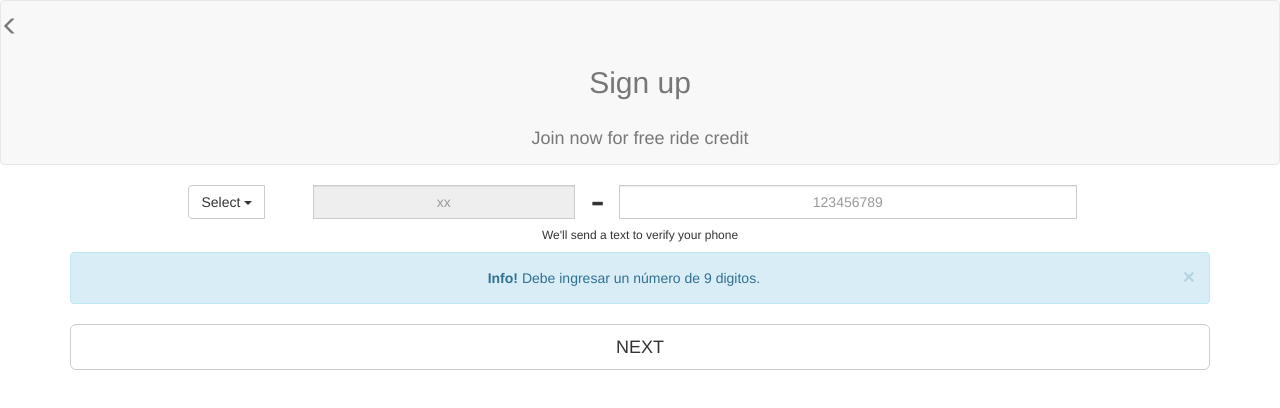
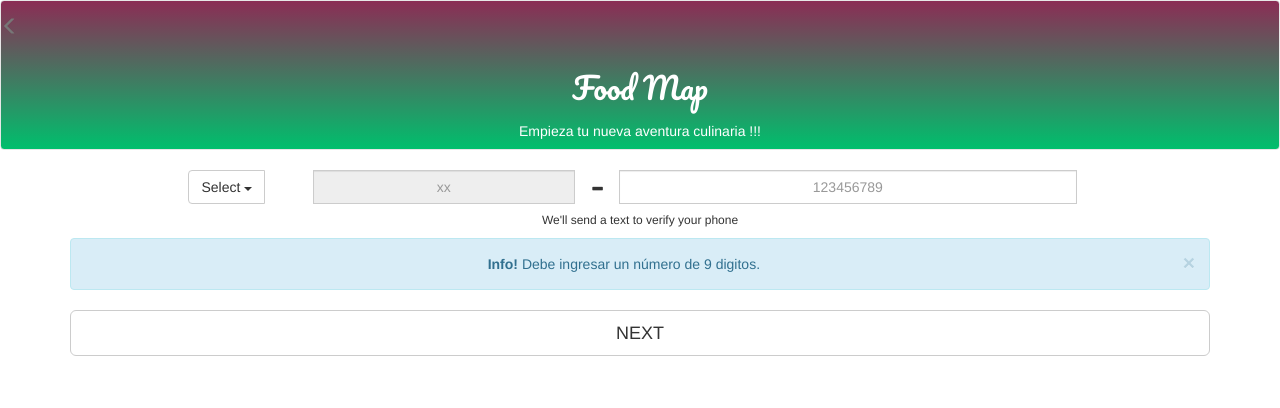
Before and after one commit to adayc/foodmap, a plain HTML site: page views/search.html in a window 1280 px wide. Drawn offline with Linux system fonts and the light colour scheme.

Commit message:
Nav de search.html

```diff
--- a/css/main.css
+++ b/css/main.css
@@ -57,12 +57,16 @@ justify-content:space-between;
   min-width:1rem;
 }
 
-/*
-.bg-purple{
-  background-color:#FF00BF;
-  margin-top:18vh;
+
+.bg-gradient{
+  background: linear-gradient(#8B2D55, #00BF6D);
+
 }
-*/
+
+.font-pacifico{
+  font-family: 'Pacifico', cursive;
+}
+
 
 /*Estilo del index*/
 .gradient{
--- a/views/search.html
+++ b/views/search.html
@@ -4,37 +4,37 @@
     <meta charset="UTF-8">
     <meta name="viewport" content="width=device-width, initial-scale=1.0">
     <meta http-equiv="X-UA-Compatible" content="ie=edge">
-    <title>Lyft</title>
+    <title>FoodMap</title>
     <!-- Hojas de estilo para iconos -->
     <link href="https://maxcdn.bootstrapcdn.com/font-awesome/4.7.0/css/font-awesome.min.css" rel="stylesheet" integrity="sha384-wvfXpqpZZVQGK6TAh5PVlGOfQNHSoD2xbE+QkPxCAFlNEevoEH3Sl0sibVcOQVnN"
       crossorigin="anonymous">
-    <link rel="shortcut icon" href="../assets/icons/lyft-icon.png" type="image/x-icon">
+    <link rel="shortcut icon" href="../assets/icons/food-icon.png" type="image/x-icon">
+    <!-- Fuentes externas del proyecto -->
+    <link href="https://fonts.googleapis.com/css?family=Pacifico" rel="stylesheet">
     <!-- Hojas de estilo de Bootstrap  -->
     <link type="text/css" rel="stylesheet" href="../vendors/bootstrap/css/bootstrap.min.css" />
-    <!-- Fuentes externas  -->
-    <link href="https://fonts.googleapis.com/css?family=Lato" rel="stylesheet">
     <!-- Hojas de estilo personalizadas este proyecto  -->
     <link href="../css/main.css" rel="stylesheet">
   </head>
   <body>
     <!-- Menú navegador-->
-    <nav class="navbar navbar-default ">
+    <nav class="navbar navbar-default bg-gradient text-white">
       <div class="container-fluid space-between align-items-center">
         <div class="row align-self-start">
           <div class="navbar-header">
-            <a class="navbar-brand" href="signup.html">
+            <a class="navbar-brand" href="../index.html">
               <i class="glyphicon glyphicon-menu-left"></i>
             </a>
           </div>
         </div>
         <div class="row">
-          <div class="col-xs-12">
-            <h2 class="navbar-text text-center">Sign up</h2>
+          <div class="col-xs-12 font-pacifico">
+            <h2>Food Map</h2>
           </div>
         </div>
         <div class="row">
-          <div class="col-xs-12">
-            <h4 class="navbar-text">Join now for free ride credit</h4>
+          <div class="col-xs-12 text-center">
+            <h5>Empieza tu nueva aventura culinaria !!!</h5>
           </div>
         </div>
       </div>
```
